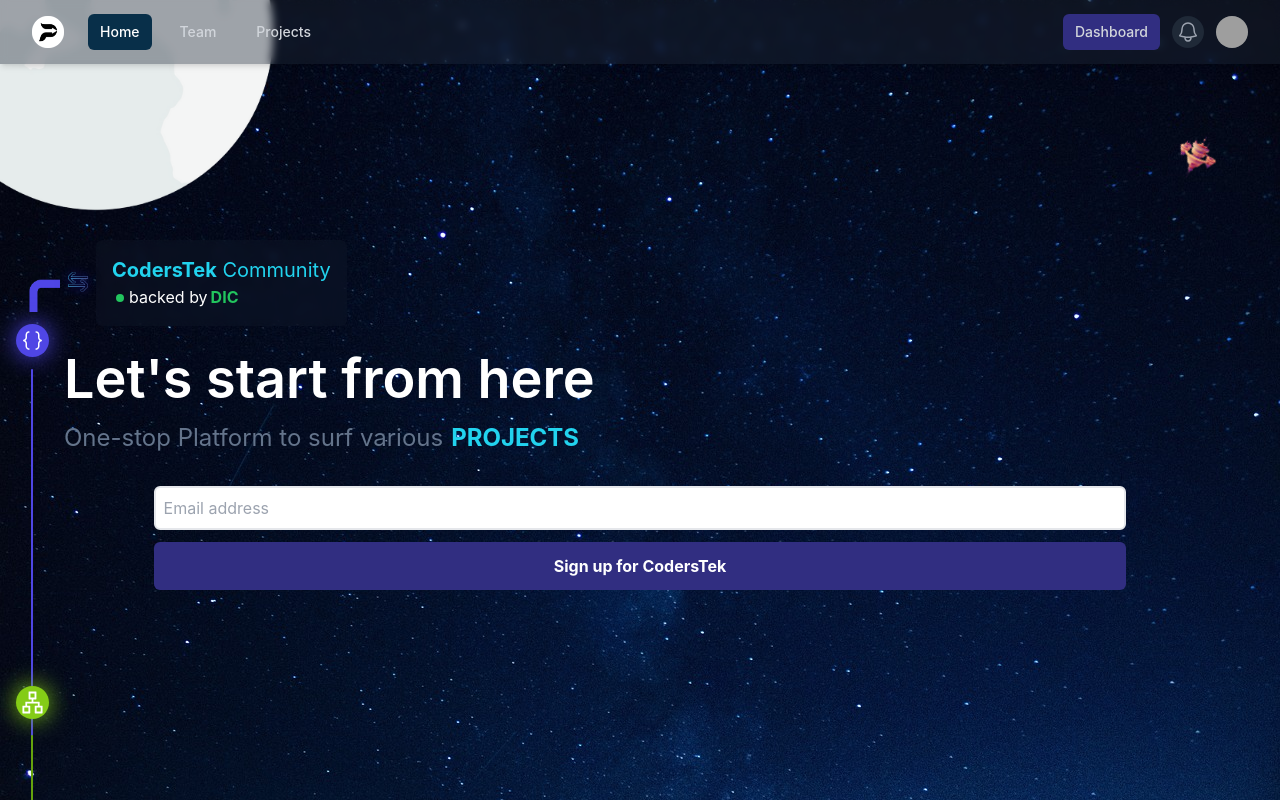
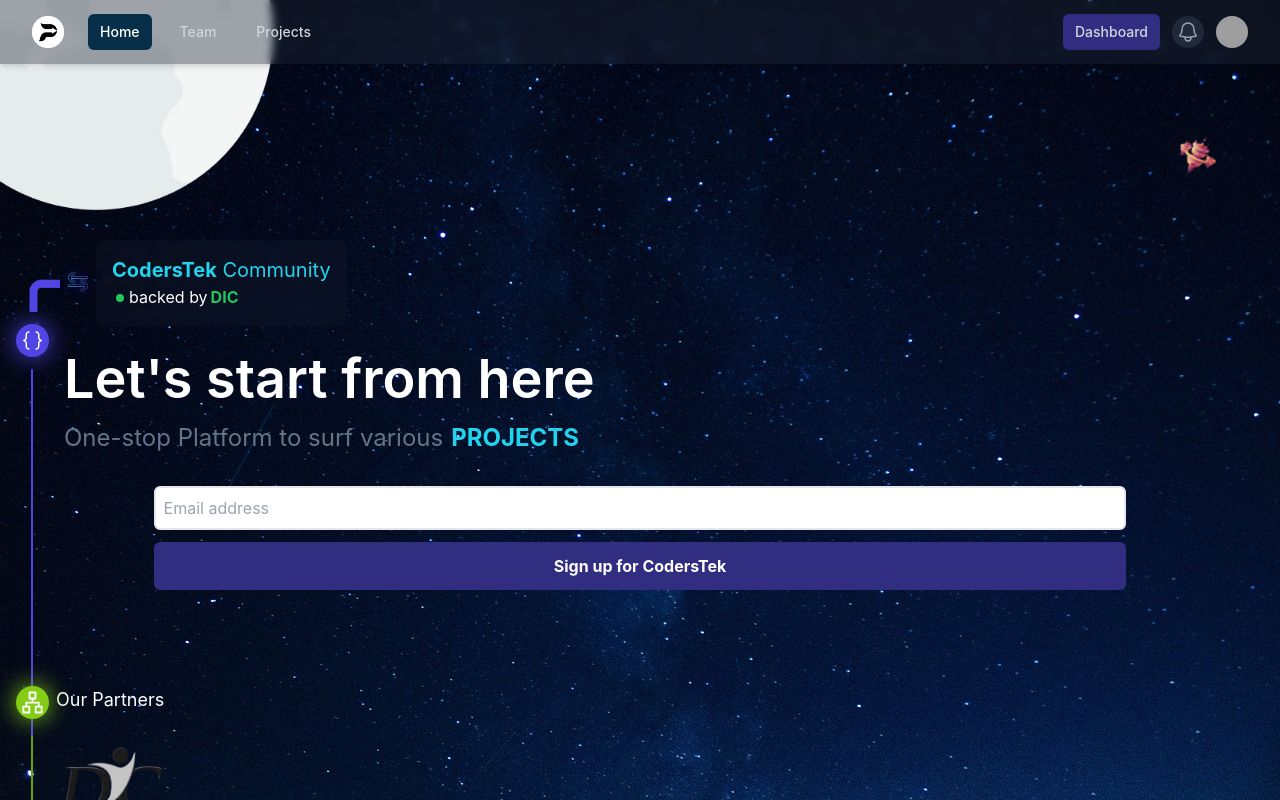
Before and after one commit to Gaurav-Codetek/Community, a React (Create React App) app: page / in a window 1280 px wide. Built offline with nearby package versions, Linux system fonts and the light colour scheme; grey boxes are pictures that could not be loaded.

Commit message:
adding partners logo

```diff
--- a/src/Components/MastSection.js
+++ b/src/Components/MastSection.js
@@ -50,7 +50,7 @@
                     dads
                 </div>
                 {/* <div className="w-full "> */}
-                    <div id="line" className="w-full transition-2 left-8 absolute top-44 animate-line bg-gradient-to-r from-indigo-600 from-50% via-indigo-500 via-80% to-indigo-300  p-px  rounded-sm rotate-90 origin-left transition-2">
+                    <div id="line" className="w-full transition-2 left-8 absolute top-44 animate-line bg-gradient-to-r from-indigo-600 from-50% via-indigo-500 via-60% to-lime-300   p-px  rounded-sm rotate-90 origin-left transition-2">
                         {/* <hr id="line" className="w-10 border-y-2 border-violet-400 rotate-90 origin-left transition-2"/> */}
                     {/* </div> */}
                 </div>
--- a/src/Components/Partner.js
+++ b/src/Components/Partner.js
@@ -1,12 +1,20 @@
 import React from "react";
 import { AiOutlineApartment } from 'react-icons/ai'
+import Dic from './Images/DIC-bw.png'
 
 function Partner(){
     return(
         <>
         <div className="relative h-full mt-0">
+            <div className="text-white absolute top-24 left-14 text-lg">
+                <h1>Our Partners</h1>
+            </div>
             <div className="absolute top-24 left-4 bg-lime-500 rounded-full drop-shadow-man-lg-part p-1">
                 <AiOutlineApartment color="white" size="25"/>
+            </div>
+
+            <div className="absolute top-36 left-14">
+                <img src={Dic} alt="DIC" className="h-28 w-28" />
             </div>
             {/* <div className="w-full transition-2 left-8 absolute top-36"> */}
                     <div id="line" className="w-full transition-2 left-8 absolute top-36 animate-line bg-gradient-to-r from-lime-600 from-50% via-lime-500 via-80% to-lime-300  p-px  rounded-sm rotate-90 origin-left transition-2">
```
